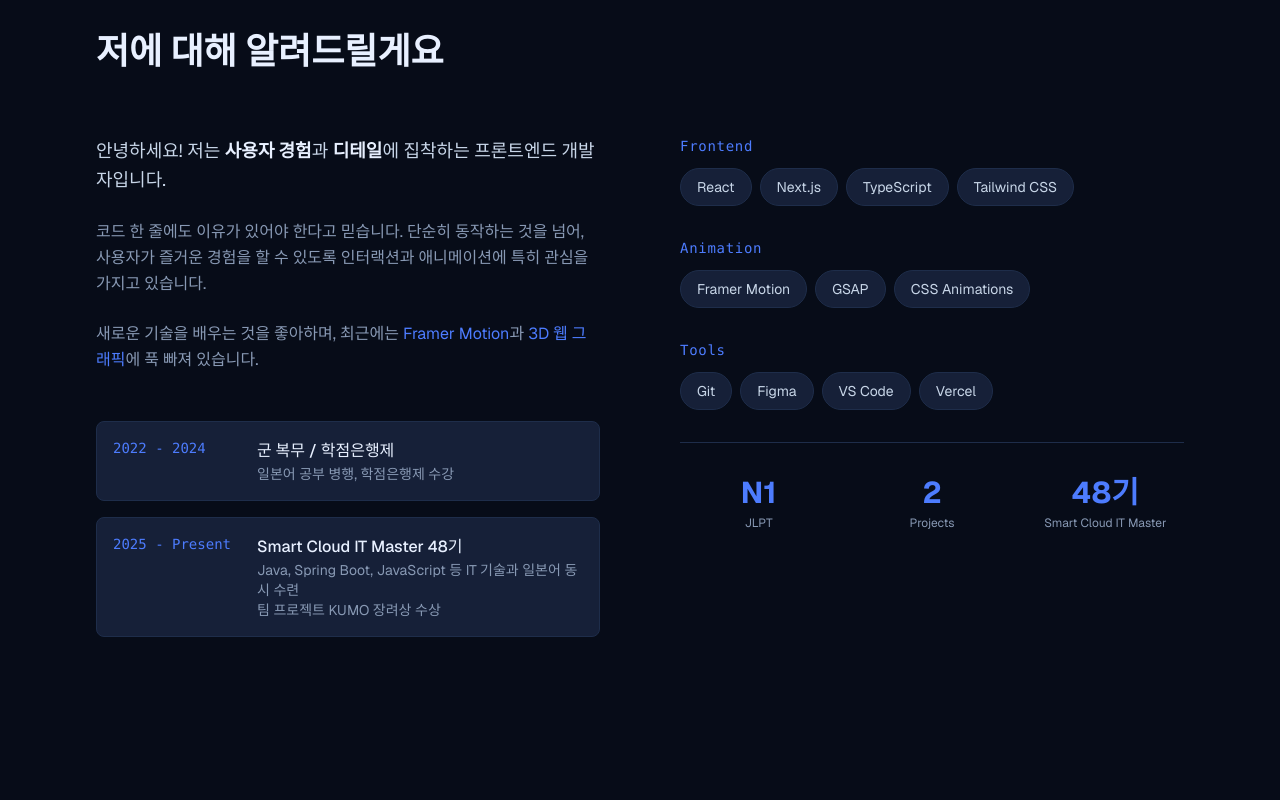
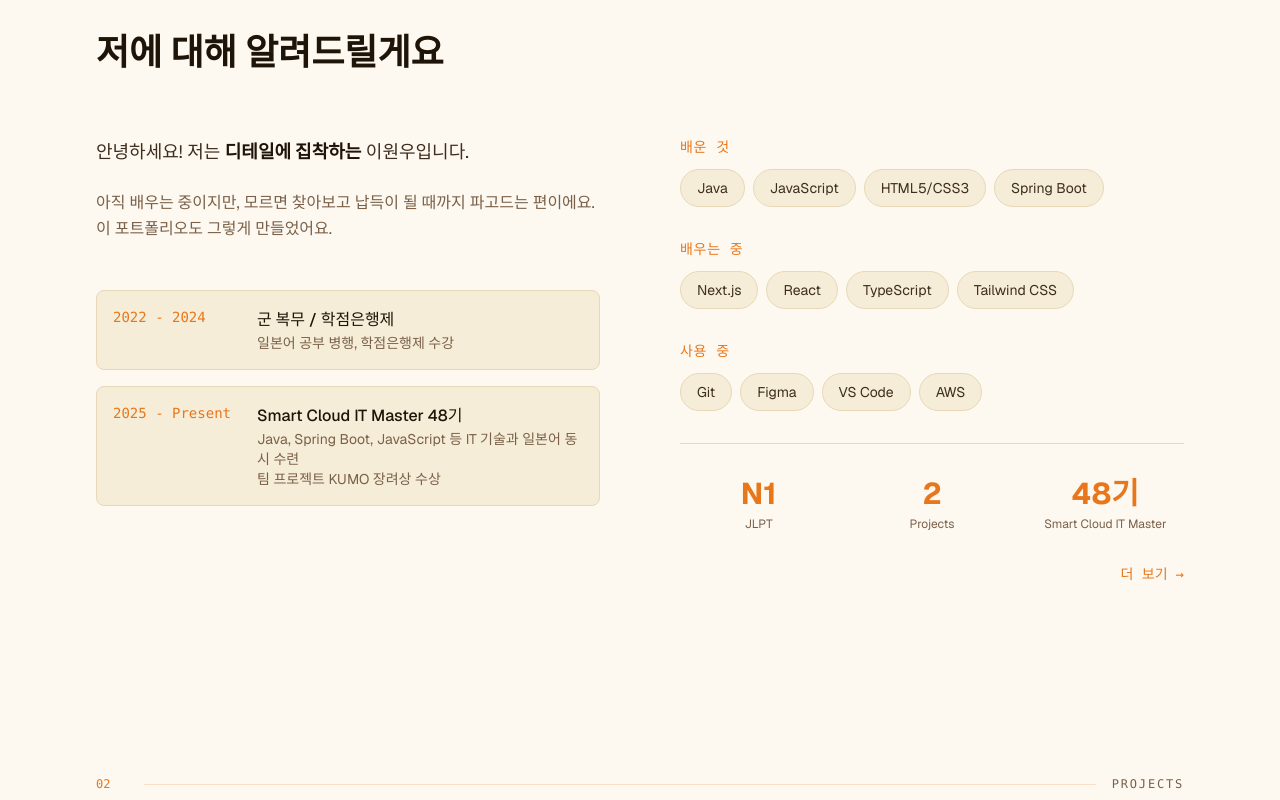
Before and after one commit to wanudesu/project-luna, a Next.js app: page / in a window 1280 px wide. Shown: the part 920-1720 px from the top of the page. Built offline with nearby package versions, Linux system fonts and the light colour scheme.

Commit message:
feat: add system theme detection and fix resolvedTheme

```diff
--- a/src/app/globals.css
+++ b/src/app/globals.css
@@ -133,6 +133,7 @@
     transition:
       background-color 0.8s cubic-bezier(0.25, 0.46, 0.45, 0.94),
       color 0.5s cubic-bezier(0.25, 0.46, 0.45, 0.94);
+    overflow-x: hidden;
   }
 
   ::selection {
--- a/src/components/about/AboutSection.tsx
+++ b/src/components/about/AboutSection.tsx
@@ -26,7 +26,7 @@ const containerVariants = {
 
 function useScrollReveal() {
   const ref = useRef(null);
-  const isInView = useInView(ref, { once: true, margin: "0px 0px -50px 0px" });
+  const isInView = useInView(ref, { once: true, amount: 0.05 });
   return { ref, isInView };
 }
 
--- a/src/components/home/AboutSection.tsx
+++ b/src/components/home/AboutSection.tsx
@@ -7,6 +7,7 @@
 // 3. CSS 변수 사용 → 테마 전환 시 자동으로 색상 변경
 
 import { motion } from "framer-motion";
+import Link from "next/link";
 
 const containerVariants = {
   hidden: { opacity: 0 },
@@ -30,16 +31,16 @@ const itemVariants = {
 
 const skills = [
   {
-    category: "Frontend",
-    items: ["React", "Next.js", "TypeScript", "Tailwind CSS"],
+    category: "배운 것",
+    items: ["Java", "JavaScript", "HTML5/CSS3", "Spring Boot"],
   },
   {
-    category: "Animation",
-    items: ["Framer Motion", "GSAP", "CSS Animations"],
+    category: "배우는 중",
+    items: ["Next.js", "React", "TypeScript", "Tailwind CSS"],
   },
   {
-    category: "Tools",
-    items: ["Git", "Figma", "VS Code", "Vercel"],
+    category: "사용 중",
+    items: ["Git", "Figma", "VS Code", "AWS"],
   },
 ];
 
@@ -108,33 +109,17 @@ export function AboutSection() {
             >
               안녕하세요! 저는{" "}
               <strong style={{ color: "var(--color-text-glow)" }}>
-                사용자 경험
-              </strong>
-              과{" "}
-              <strong style={{ color: "var(--color-text-glow)" }}>
-                디테일
-              </strong>
-              에 집착하는 프론트엔드 개발자입니다.
+                디테일에 집착하는
+              </strong>{" "}
+              이원우입니다.
             </p>
             <p
               className="leading-relaxed"
               style={{ color: "var(--color-text-muted)" }}
             >
-              코드 한 줄에도 이유가 있어야 한다고 믿습니다. 단순히 동작하는 것을
-              넘어, 사용자가 즐거운 경험을 할 수 있도록 인터랙션과 애니메이션에
-              특히 관심을 가지고 있습니다.
-            </p>
-            <p
-              className="leading-relaxed"
-              style={{ color: "var(--color-text-muted)" }}
-            >
-              새로운 기술을 배우는 것을 좋아하며, 최근에는{" "}
-              <span style={{ color: "var(--color-accent)" }}>
-                Framer Motion
-              </span>
-              과{" "}
-              <span style={{ color: "var(--color-accent)" }}>3D 웹 그래픽</span>
-              에 푹 빠져 있습니다.
+              아직 배우는 중이지만, 모르면 찾아보고 납득이 될 때까지 파고드는
+              편이에요.
+              {<br />}이 포트폴리오도 그렇게 만들었어요.
             </p>
 
             {/* ── 경력 타임라인 ── */}
@@ -237,6 +222,26 @@ export function AboutSection() {
             </motion.div>
           </motion.div>
         </div>
+        {/* ── 더 보기 버튼 ── */}
+        <motion.div
+          initial={{ opacity: 0, y: 20 }}
+          whileInView={{ opacity: 1, y: 0 }}
+          viewport={{ once: true }}
+          transition={{ duration: 0.6, delay: 0.5 }}
+          className="mt-8 flex justify-end"
+        >
+          <Link href="/about">
+            <motion.span
+              className="flex items-center gap-2 text-sm font-mono"
+              style={{ color: "var(--color-accent)" }}
+              whileHover={{ x: 4 }}
+              transition={{ duration: 0.2 }}
+            >
+              더 보기
+              <span>→</span>
+            </motion.span>
+          </Link>
+        </motion.div>
       </motion.div>
     </section>
   );
--- a/src/components/home/HeroSection.tsx
+++ b/src/components/home/HeroSection.tsx
@@ -153,10 +153,10 @@ export function HeroSection() {
             >
               디테일에 집착하는{" "}
               <span style={{ color: "var(--color-text)", fontWeight: 500 }}>
-                Frontend Engineer.
+                UI/UX 엔지니어 지망생
               </span>
               <br />
-              코드 한 줄에도 이유가 있어야 한다고 믿습니다.
+              아직 배우는 중이지만, 방향은 분명합니다.
             </motion.p>
 
             {/* 기술 스택 태그 */}
--- a/src/components/home/MoonOrb.tsx
+++ b/src/components/home/MoonOrb.tsx
@@ -19,7 +19,7 @@ import { useEffect, useRef, useState } from "react";
 
 export function MoonOrb() {
   const containerRef = useRef<HTMLDivElement>(null);
-  const { theme } = useTheme();
+  const { resolvedTheme: theme } = useTheme();
   const [mounted, setMounted] = useState(false);
   const [isDark, setIsDark] = useState(true);
 
--- a/src/components/kumo/KumoOrb.tsx
+++ b/src/components/kumo/KumoOrb.tsx
@@ -12,22 +12,30 @@ import { useTheme } from "next-themes";
 
 // 지도 핀 데이터 (도쿄, 오사카 기반)
 const MAP_PINS = [
-  { x: "52%", y: "38%", label: "東京", delay: 0,   color: "#4D7CFE" },
+  { x: "52%", y: "38%", label: "東京", delay: 0, color: "#4D7CFE" },
   { x: "34%", y: "62%", label: "大阪", delay: 0.3, color: "#A78BFA" },
   { x: "68%", y: "55%", label: "渋谷", delay: 0.6, color: "#34D399" },
 ];
 
 export function KumoOrb() {
-  const [particles, setParticles] = useState<{ id: number; x: number; y: number; size: number; delay: number; dur: number }[]>([]);
-  const { theme } = useTheme();
+  const [particles, setParticles] = useState<
+    {
+      id: number;
+      x: number;
+      y: number;
+      size: number;
+      delay: number;
+      dur: number;
+    }[]
+  >([]);
+  const { resolvedTheme: theme } = useTheme();
   const [mounted, setMounted] = useState(false);
   useEffect(() => setMounted(true), []);
 
   // 📖 mounted 전에는 테마를 알 수 없으니
   //    클라이언트에서 마운트된 후에만 테마 적용
-  const accentColor = mounted && theme === "light"
-    ? "rgba(232,118,26,"
-    : "rgba(77,124,254,";
+  const accentColor =
+    mounted && theme === "light" ? "rgba(232,118,26," : "rgba(77,124,254,";
 
   useEffect(() => {
     setParticles(
@@ -38,7 +46,7 @@ export function KumoOrb() {
         size: Math.random() * 3 + 1.5,
         delay: Math.random() * 3,
         dur: Math.random() * 2 + 3,
-      }))
+      })),
     );
   }, []);
 
@@ -83,7 +91,11 @@ export function KumoOrb() {
         />
 
         {/* 도로선 느낌 */}
-        <svg className="absolute inset-0 w-full h-full" viewBox="0 0 300 300" fill="none">
+        <svg
+          className="absolute inset-0 w-full h-full"
+          viewBox="0 0 300 300"
+          fill="none"
+        >
           {/* 가로 도로 */}
           <motion.path
             d="M 0 120 Q 80 100 150 130 Q 220 160 300 140"
@@ -134,10 +146,18 @@ export function KumoOrb() {
           <motion.div
             key={i}
             className="absolute flex flex-col items-center"
-            style={{ left: pin.x, top: pin.y, transform: "translate(-50%, -100%)" }}
+            style={{
+              left: pin.x,
+              top: pin.y,
+              transform: "translate(-50%, -100%)",
+            }}
             initial={{ opacity: 0, y: 16, scale: 0.5 }}
             animate={{ opacity: 1, y: 0, scale: 1 }}
-            transition={{ delay: 1.2 + pin.delay, duration: 0.5, ease: [0.34, 1.56, 0.64, 1] }}
+            transition={{
+              delay: 1.2 + pin.delay,
+              duration: 0.5,
+              ease: [0.34, 1.56, 0.64, 1],
+            }}
           >
             {/* 핀 본체 */}
             <motion.div
@@ -150,12 +170,21 @@ export function KumoOrb() {
                 boxShadow: `0 0 12px ${pin.color}40`,
               }}
               animate={{ y: [0, -3, 0] }}
-              transition={{ duration: 2.5 + i * 0.3, repeat: Infinity, ease: "easeInOut", delay: i * 0.4 }}
+              transition={{
+                duration: 2.5 + i * 0.3,
+                repeat: Infinity,
+                ease: "easeInOut",
+                delay: i * 0.4,
+              }}
             >
               <svg width="12" height="12" viewBox="0 0 12 12" fill="none">
                 <circle cx="6" cy="5" r="2.5" fill={pin.color} />
-                <path d="M6 12 C6 12 2 7.5 2 5 C2 2.8 3.8 1 6 1 C8.2 1 10 2.8 10 5 C10 7.5 6 12 6 12Z"
-                  fill={`${pin.color}30`} stroke={pin.color} strokeWidth="0.8" />
+                <path
+                  d="M6 12 C6 12 2 7.5 2 5 C2 2.8 3.8 1 6 1 C8.2 1 10 2.8 10 5 C10 7.5 6 12 6 12Z"
+                  fill={`${pin.color}30`}
+                  stroke={pin.color}
+                  strokeWidth="0.8"
+                />
               </svg>
             </motion.div>
 
@@ -184,7 +213,12 @@ export function KumoOrb() {
                 opacity: 0,
               }}
               animate={{ scale: [0.5, 1.5], opacity: [0.5, 0] }}
-              transition={{ duration: 2, repeat: Infinity, delay: i * 0.7, ease: "easeOut" }}
+              transition={{
+                duration: 2,
+                repeat: Infinity,
+                delay: i * 0.7,
+                ease: "easeOut",
+              }}
             />
           </motion.div>
         ))}
@@ -202,7 +236,12 @@ export function KumoOrb() {
               background: "rgba(77,124,254,0.6)",
             }}
             animate={{ opacity: [0.1, 0.6, 0.1] }}
-            transition={{ duration: p.dur, delay: p.delay, repeat: Infinity, ease: "easeInOut" }}
+            transition={{
+              duration: p.dur,
+              delay: p.delay,
+              repeat: Infinity,
+              ease: "easeInOut",
+            }}
           />
         ))}
 
@@ -217,7 +256,10 @@ export function KumoOrb() {
           animate={{ opacity: 1, y: 0 }}
           transition={{ delay: 2, duration: 0.5 }}
         >
-          <span className="text-[10px] font-mono" style={{ color: "var(--color-text-muted)" }}>
+          <span
+            className="text-[10px] font-mono"
+            style={{ color: "var(--color-text-muted)" }}
+          >
             도쿄 · 오사카
           </span>
           <div className="flex items-center gap-1.5">
@@ -227,7 +269,10 @@ export function KumoOrb() {
               animate={{ opacity: [0.5, 1, 0.5] }}
               transition={{ duration: 1.5, repeat: Infinity }}
             />
-            <span className="text-[10px] font-mono" style={{ color: "#34D399" }}>
+            <span
+              className="text-[10px] font-mono"
+              style={{ color: "#34D399" }}
+            >
               실시간
             </span>
           </div>
@@ -236,10 +281,10 @@ export function KumoOrb() {
 
       {/* ── 구름들 (카드 주변에 흩뿌림) ── */}
       {[
-        { x: "-5%",  y: "8%",  scale: 0.7, delay: 0.6 },
-        { x: "78%",  y: "4%",  scale: 0.5, delay: 1.0 },
-        { x: "82%",  y: "72%", scale: 0.6, delay: 0.8 },
-        { x: "-8%",  y: "65%", scale: 0.55, delay: 1.2 },
+        { x: "-5%", y: "8%", scale: 0.7, delay: 0.6 },
+        { x: "78%", y: "4%", scale: 0.5, delay: 1.0 },
+        { x: "82%", y: "72%", scale: 0.6, delay: 0.8 },
+        { x: "-8%", y: "65%", scale: 0.55, delay: 1.2 },
       ].map((cloud, i) => (
         <motion.div
           key={i}
@@ -247,11 +292,20 @@ export function KumoOrb() {
           style={{ left: cloud.x, top: cloud.y }}
           initial={{ opacity: 0, scale: 0.3 }}
           animate={{ opacity: 1, scale: cloud.scale }}
-          transition={{ delay: 1.5 + cloud.delay, duration: 0.8, ease: [0.34, 1.56, 0.64, 1] }}
+          transition={{
+            delay: 1.5 + cloud.delay,
+            duration: 0.8,
+            ease: [0.34, 1.56, 0.64, 1],
+          }}
         >
           <motion.div
             animate={{ x: [0, 6, 0], y: [0, -3, 0] }}
-            transition={{ duration: 5 + i, repeat: Infinity, ease: "easeInOut", delay: i * 0.5 }}
+            transition={{
+              duration: 5 + i,
+              repeat: Infinity,
+              ease: "easeInOut",
+              delay: i * 0.5,
+            }}
           >
             <CloudSVG opacity={0.25 + i * 0.03} accentColor={accentColor} />
           </motion.div>
@@ -262,7 +316,13 @@ export function KumoOrb() {
 }
 
 // ── 구름 SVG ──
-function CloudSVG({ opacity, accentColor }: { opacity: number; accentColor: string }) {
+function CloudSVG({
+  opacity,
+  accentColor,
+}: {
+  opacity: number;
+  accentColor: string;
+}) {
   const c = `${accentColor}${opacity})`;
   return (
     <svg width="90" height="50" viewBox="0 0 90 50" fill="none">
--- a/src/components/layout/PageTransition.tsx
+++ b/src/components/layout/PageTransition.tsx
@@ -73,6 +73,10 @@ export function PageTransition({ children }: PageTransitionProps) {
       window.scrollTo({ top: 0, behavior: "instant" });
     }, 800); // PageTransition exit duration과 맞춤
     return () => clearTimeout(timer);
+  }, [pathname]);
+
+  useEffect(() => {
+    window.scrollTo({ top: 0, behavior: "instant" });
   }, [pathname]);
 
   return (
--- a/src/components/layout/ScrollButtons.tsx
+++ b/src/components/layout/ScrollButtons.tsx
@@ -45,13 +45,14 @@ export function ScrollButtons() {
   return (
     <motion.div
       layout
-      transition={{ layout: { duration: 0.2, ease: "easeInOut" } }}
+      transition={{ layout: { duration: 0.3, ease: [0.25, 0.46, 0.45, 0.94] } }}
       className="fixed right-6 bottom-8 z-40 flex flex-col gap-2"
     >
       <AnimatePresence>
         {showUp && (
           <motion.button
             key="up"
+            layout
             initial={{ opacity: 0, y: 8 }}
             animate={{ opacity: 1, y: 0 }}
             exit={{ opacity: 0, y: 8 }}
--- a/src/components/layout/ThemeProvider.tsx
+++ b/src/components/layout/ThemeProvider.tsx
@@ -18,11 +18,8 @@ export function ThemeProvider({ children }: { children: React.ReactNode }) {
       // 📖 attribute: "class" → <html class="dark"> 방식으로 테마 적용
       //    globals.css의 .dark / .light 셀렉터와 연결됩니다.
       attribute="class"
-      // 기본 테마: 다크
-      defaultTheme="dark"
-      // 시스템 테마(OS 설정) 자동 감지 비활성화
-      // 우리 사이트는 항상 다크로 시작하게 고정
-      enableSystem={false}
+      defaultTheme="system"
+      enableSystem
       // 📖 disableTransitionOnChange: false
       //    테마 전환 시 CSS transition이 동작하게 허용합니다.
       //    true로 하면 깜빡임 방지를 위해 transition을 잠깐 끄는데
--- a/src/components/luna/LunaOrb.tsx
+++ b/src/components/luna/LunaOrb.tsx
@@ -15,7 +15,7 @@ export function LunaOrb() {
   const isInView = useInView(ref, { once: true, amount: 0.3 });
   const [visibleLines, setVisibleLines] = useState(0);
   const [cursorVisible, setCursorVisible] = useState(true);
-  const { theme } = useTheme();
+  const { resolvedTheme: theme } = useTheme();
   const [mounted, setMounted] = useState(false);
   useEffect(() => setMounted(true), []);
   const isLight = mounted && theme === "light";
```
